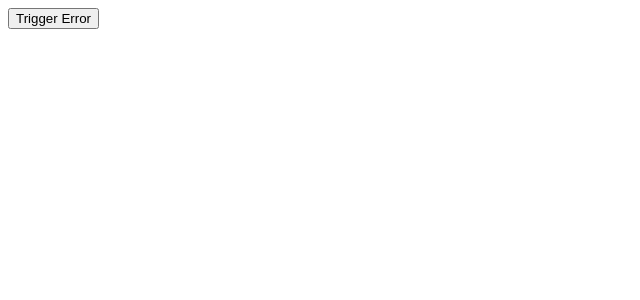
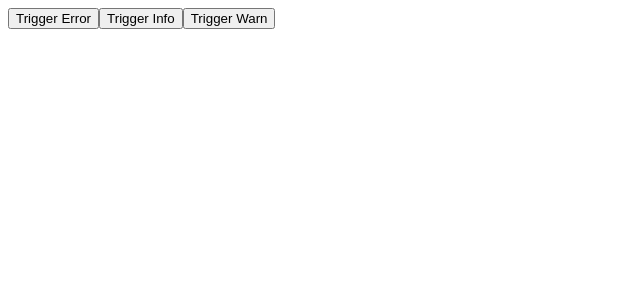
Before and after one commit to raguilera82/ng-rxjs-workshop, an Angular app: page / in a window 1280 px wide. Shown: the top 300 px of the page, without its empty margins (0-640 px from the left). Built offline with nearby package versions, Linux system fonts and the light colour scheme; what primeng would draw is missing.

Commit message:
Add info and warn button triggers

```diff
--- a/src/app/notifications/notifications/notifications.component.html
+++ b/src/app/notifications/notifications/notifications.component.html
@@ -1,3 +1,5 @@
 <button (click)="showError()">Trigger Error</button>
+<button (click)="showInfo()">Trigger Info</button>
+<button (click)="showWarn()">Trigger Warn</button>
 
 <app-primeng-notification [notification]="notification$ | async"></app-primeng-notification>
--- a/src/app/notifications/notifications/notifications.component.ts
+++ b/src/app/notifications/notifications/notifications.component.ts
@@ -24,4 +24,12 @@ export class NotificationsComponent implements OnInit {
     this.service.showError('Error', 'Error in the component');
   }
 
+  showInfo() {
+    this.service.showInfo('Info', 'Info in the component');
+  }
+
+  showWarn() {
+    this.service.showWarning('Warn', 'Warning in the component');
+  }
+
 }
```
